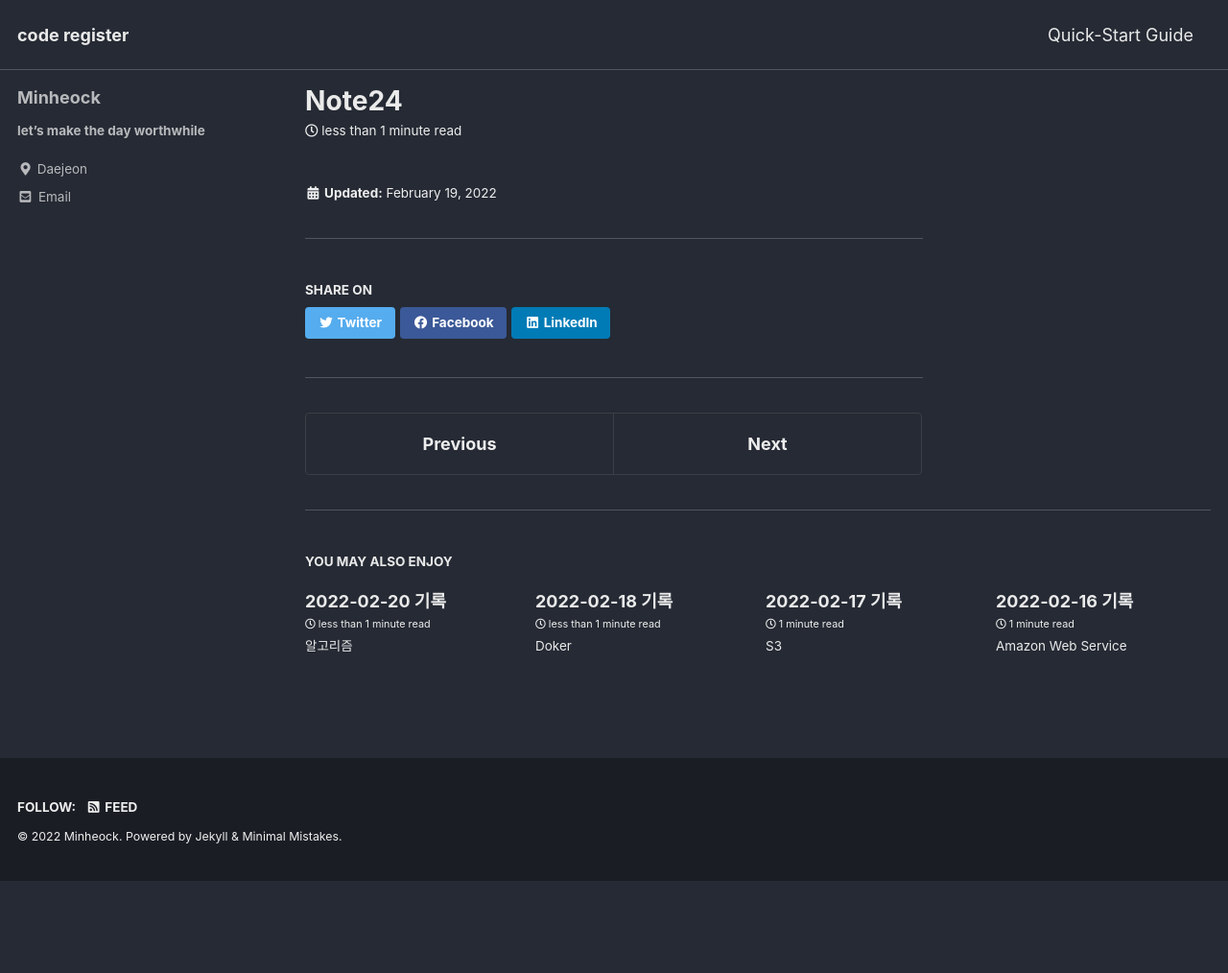
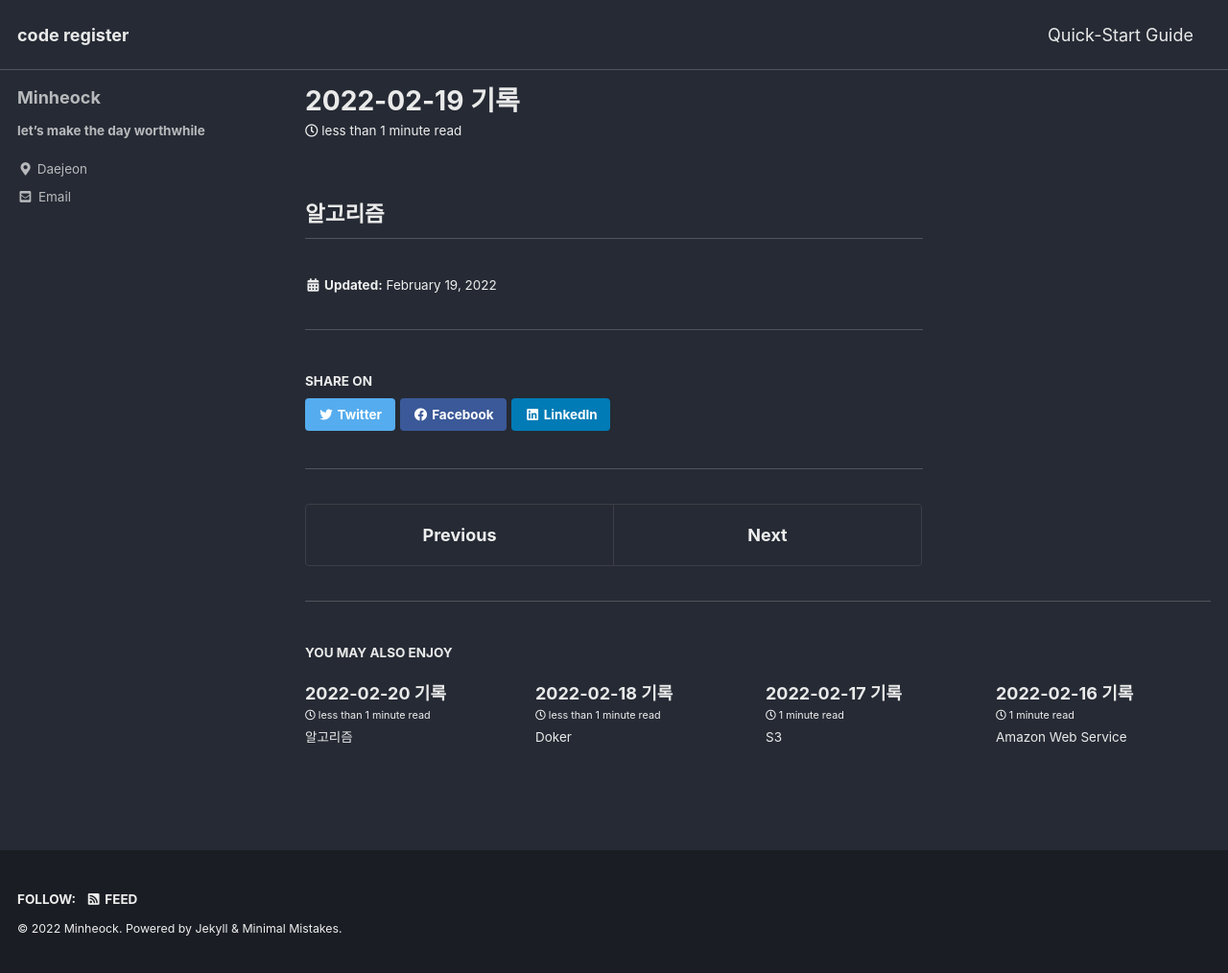
Before and after one commit to minheock/github.io, a Jekyll site: the page built from _posts/2022-02-19-note24.md, in a window 1280 px wide. Shown: the whole page at 96% size. Built offline with Jekyll 4.4.1, drawn with Linux system fonts in a browser that asks for light colours; cached includes are drawn as plain includes; before the commit the page ends 918 px from its top, so only the background shows below that.

Commit message:
0203, 0219 재업로드

```diff
--- a/_posts/2022-02-19-note24.md
+++ b/_posts/2022-02-19-note24.md
@@ -0,0 +1,6 @@
+---
+layout: single
+title: '2022-02-19 기록'
+---
+
+## 알고리즘
```
Also changed, not shown: _posts/2022-02-03-note08.md (line endings or trailing spaces).
